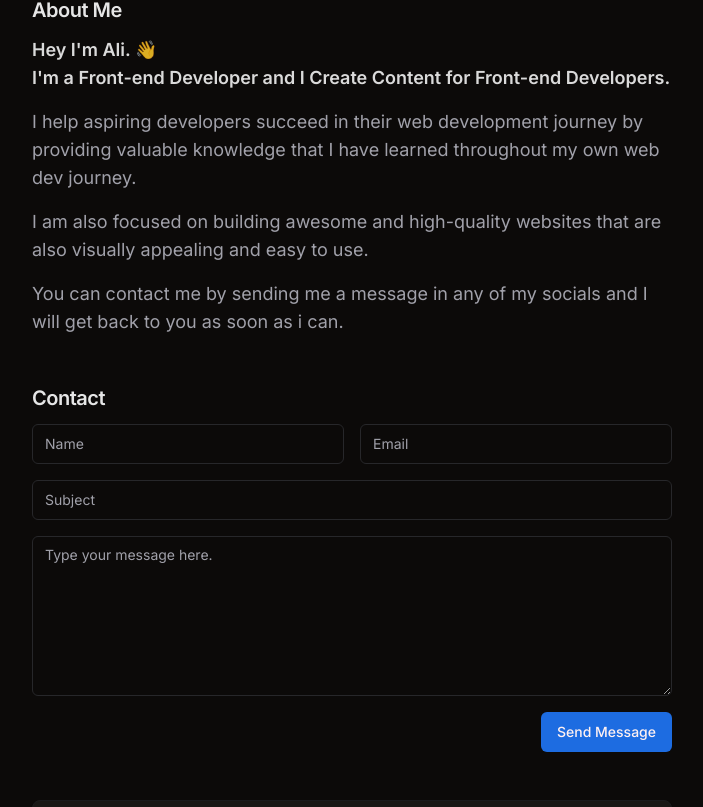
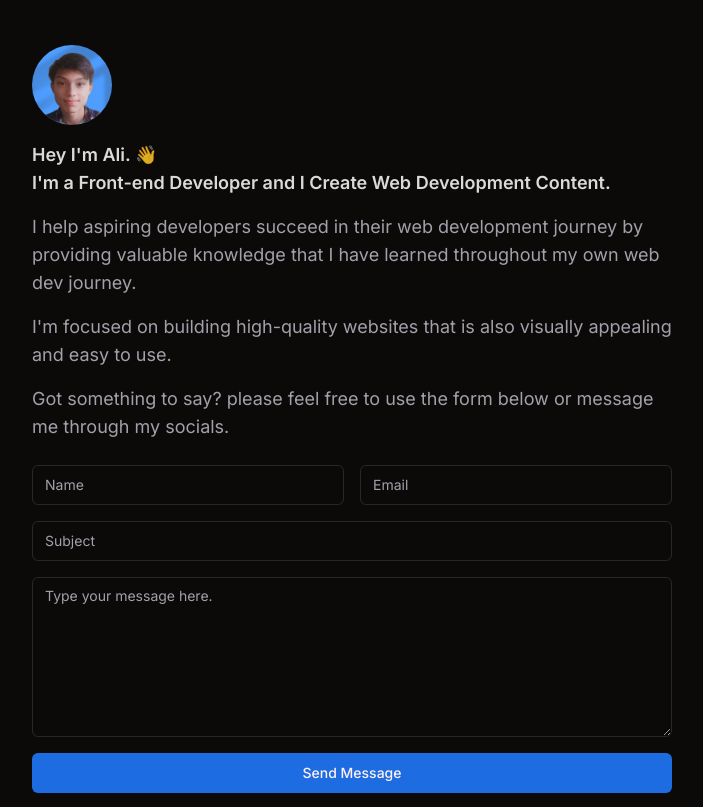
Before and after one commit to alicalimli/alicalimli-v2, a Next.js app: page / in a window 1280 px wide. Shown: the part 2174-2981 px from the top of the page, without its empty margins (288-991 px from the left). Built offline with nearby package versions, Linux system fonts and the light colour scheme.

Commit message:
adjustments

```diff
--- a/app/page.tsx
+++ b/app/page.tsx
@@ -1,11 +1,11 @@
 import NewsletterSection from "../sections/newsletter/newsletter-section";
 import ProductsSection from "@/sections/products/products-section";
 import Profile from "@/sections/profile/Profile";
-import AboutMe from "@/sections/about-me/AboutMe";
+import AboutMe from "@/sections/about-me/about-me-section";
 import { NewsletterCard } from "@/sections/newsletter/newsletter-card";
 import ProjectsSection from "@/sections/projects/projects-section";
 import StackSection from "@/sections/stack/stack-section";
-import ContactSection from "@/sections/contact/contact-section";
+import ContactSection from "@/sections/about-me/contact-form";
 
 export default function Home() {
   return (
@@ -20,9 +20,9 @@
 
       <StackSection />
 
+      <hr />
+
       <AboutMe />
-
-      <ContactSection />
 
       <NewsletterCard />
     </main>
--- a/sections/about-me/AboutMe.tsx
+++ /dev/null
@@ -1,37 +0,0 @@
-import Section from "@/components/section/section";
-import React from "react";
-
-interface AboutMeProps {}
-
-const AboutMe = ({}: AboutMeProps) => {
-  return (
-    <Section
-      mainClassName="flex flex-col gap-4 leading-7 text-muted-foreground text-lg"
-      title="About Me"
-    >
-      <p className="text-white/85 font-semibold">
-        Hey I'm Ali. 👋
-        <br />
-        I'm a Front-end Developer and I Create Content for Front-end Developers.
-      </p>
-
-      <p>
-        I help aspiring developers succeed in their web development journey by
-        providing valuable knowledge that I have learned throughout my own web
-        dev journey.
-      </p>
-
-      <p>
-        I am also focused on building awesome and high-quality websites that are
-        also visually appealing and easy to use.
-      </p>
-
-      <p>
-        You can contact me by sending me a message in any of my socials and I
-        will get back to you as soon as i can.
-      </p>
-    </Section>
-  );
-};
-
-export default AboutMe;
--- /dev/null
+++ b/sections/about-me/about-me-section.tsx
@@ -0,0 +1,42 @@
+import { Avatar, AvatarFallback, AvatarImage } from "@/components/ui/avatar";
+import React from "react";
+import ContactSection from "./contact-form";
+
+interface AboutMeProps {}
+
+const AboutMe = ({}: AboutMeProps) => {
+  return (
+    <section className="flex flex-col gap-4 leading-7 text-muted-foreground text-lg">
+      <Avatar className="w-20 h-20">
+        <AvatarImage src="/alicalimli.jpg" alt="Ali Calimli's Profile" />
+        <AvatarFallback>AL</AvatarFallback>
+      </Avatar>
+
+      <p className="text-white/85 font-semibold">
+        Hey I'm Ali. 👋
+        <br />
+        I'm a Front-end Developer and I Create Web Development Content.
+      </p>
+
+      <p>
+        I help aspiring developers succeed in their web development journey by
+        providing valuable knowledge that I have learned throughout my own web
+        dev journey.
+      </p>
+
+      <p>
+        I'm focused on building high-quality websites that is also visually
+        appealing and easy to use.
+      </p>
+
+      <p className="mb-2">
+        Got something to say? please feel free to use the form below or message
+        me through my socials.
+      </p>
+
+      <ContactSection />
+    </section>
+  );
+};
+
+export default AboutMe;
--- /dev/null
+++ b/sections/about-me/contact-form.tsx
@@ -0,0 +1,121 @@
+"use client";
+
+import React from "react";
+import { zodResolver } from "@hookform/resolvers/zod";
+import { useForm } from "react-hook-form";
+import * as z from "zod";
+
+import { Button } from "@/components/ui/button";
+import { Form, FormControl, FormField, FormItem } from "@/components/ui/form";
+import { Input } from "@/components/ui/input";
+import { Textarea } from "@/components/ui/textarea";
+
+const formSchema = z.object({
+  name: z.string().min(2, {
+    message: "Name must be at least 2 characters.",
+  }),
+  email: z.string().email(),
+  subject: z.string().min(2, {
+    message: "Name must be at least 4 characters.",
+  }),
+  message: z.string().min(24, {
+    message: "Message must be at least 24 characters.",
+  }),
+});
+
+interface ContactFormProps {}
+
+const ContactForm = ({}: ContactFormProps) => {
+  const form = useForm<z.infer<typeof formSchema>>({
+    resolver: zodResolver(formSchema),
+    defaultValues: {
+      name: "",
+      email: "",
+      subject: "",
+      message: "",
+    },
+  });
+
+  const formErrors = form.formState.errors;
+
+  function onSubmit(values: z.infer<typeof formSchema>) {
+    // Do something with the form values.
+    // ✅ This will be type-safe and validated.
+    console.log(values);
+  }
+
+  return (
+    <Form {...form}>
+      <form
+        onSubmit={form.handleSubmit(onSubmit)}
+        className="flex flex-wrap gap-4"
+      >
+        <FormField
+          control={form.control}
+          name="name"
+          render={({ field }) => (
+            <FormItem error={formErrors.name?.message} className="flex-1">
+              <FormControl>
+                <Input placeholder="Name" {...field} />
+              </FormControl>
+            </FormItem>
+          )}
+        />
+
+        <FormField
+          control={form.control}
+          name="email"
+          render={({ field }) => (
+            <FormItem
+              error={formErrors.email?.message}
+              className="flex-1 basis-full xs:basis-0"
+            >
+              <FormControl>
+                <Input placeholder="Email" {...field} />
+              </FormControl>
+            </FormItem>
+          )}
+        />
+
+        <FormField
+          control={form.control}
+          name="subject"
+          render={({ field }) => (
+            <FormItem
+              error={formErrors.subject?.message}
+              className="basis-full"
+            >
+              <FormControl>
+                <Input placeholder="Subject" {...field} />
+              </FormControl>
+            </FormItem>
+          )}
+        />
+
+        <FormField
+          control={form.control}
+          name="message"
+          render={({ field }) => (
+            <FormItem
+              error={formErrors.message?.message}
+              className="basis-full"
+            >
+              <FormControl>
+                <Textarea
+                  className="h-40"
+                  placeholder="Type your message here."
+                  {...field}
+                />
+              </FormControl>
+            </FormItem>
+          )}
+        />
+        <Button className="w-full" type="submit">
+          Send Message
+        </Button>
+      </form>
+    </Form>
+  );
+};
+
+export default ContactForm;
--- a/sections/contact/contact-section.tsx
+++ /dev/null
@@ -1,133 +0,0 @@
-"use client";
-
-import Section from "@/components/section/section";
-import React from "react";
-import { zodResolver } from "@hookform/resolvers/zod";
-import { useForm } from "react-hook-form";
-import * as z from "zod";
-
-import { Button } from "@/components/ui/button";
-import {
-  Form,
-  FormControl,
-  FormDescription,
-  FormField,
-  FormItem,
-  FormLabel,
-  FormMessage,
-} from "@/components/ui/form";
-import { Input } from "@/components/ui/input";
-import { Textarea } from "@/components/ui/textarea";
-import { BiErrorCircle } from "react-icons/bi";
-
-const formSchema = z.object({
-  name: z.string().min(2, {
-    message: "Name must be at least 2 characters.",
-  }),
-  email: z.string().email(),
-  subject: z.string().min(2, {
-    message: "Name must be at least 4 characters.",
-  }),
-  message: z.string().min(24, {
-    message: "Message must be at least 24 characters.",
-  }),
-});
-
-interface ContactSectionProps {}
-
-const ContactSection = ({}: ContactSectionProps) => {
-  const form = useForm<z.infer<typeof formSchema>>({
-    resolver: zodResolver(formSchema),
-    defaultValues: {
-      name: "",
-      email: "",
-      subject: "",
-      message: "",
-    },
-  });
-
-  const formErrors = form.formState.errors;
-
-  function onSubmit(values: z.infer<typeof formSchema>) {
-    // Do something with the form values.
-    // ✅ This will be type-safe and validated.
-    console.log(values);
-  }
-
-  return (
-    <Section title="Contact" mainClassName="flex">
-      <Form {...form}>
-        <form
-          onSubmit={form.handleSubmit(onSubmit)}
-          className="flex flex-wrap gap-4"
-        >
-          <FormField
-            control={form.control}
-            name="name"
-            render={({ field }) => (
-              <FormItem error={formErrors.name?.message} className="flex-1">
-                <FormControl>
-                  <Input placeholder="Name" {...field} />
-                </FormControl>
-              </FormItem>
-            )}
-          />
-
-          <FormField
-            control={form.control}
-            name="email"
-            render={({ field }) => (
-              <FormItem
-                error={formErrors.email?.message}
-                className="flex-1 basis-full xs:basis-0"
-              >
-                <FormControl>
-                  <Input placeholder="Email" {...field} />
-                </FormControl>
-              </FormItem>
-            )}
-          />
-
-          <FormField
-            control={form.control}
-            name="subject"
-            render={({ field }) => (
-              <FormItem
-                error={formErrors.subject?.message}
-                className="basis-full"
-              >
-                <FormControl>
-                  <Input placeholder="Subject" {...field} />
-                </FormControl>
-              </FormItem>
-            )}
-          />
-
-          <FormField
-            control={form.control}
-            name="message"
-            render={({ field }) => (
-              <FormItem
-                error={formErrors.message?.message}
-                className="basis-full"
-              >
-                <FormControl>
-                  <Textarea
-                    className="h-40"
-                    placeholder="Type your message here."
-                    {...field}
-                  />
-                </FormControl>
-              </FormItem>
-            )}
-          />
-          <Button className="ml-auto" type="submit">
-            Send Message
-          </Button>
-        </form>
-      </Form>
-    </Section>
-  );
-};
-
-export default ContactSection;
```
